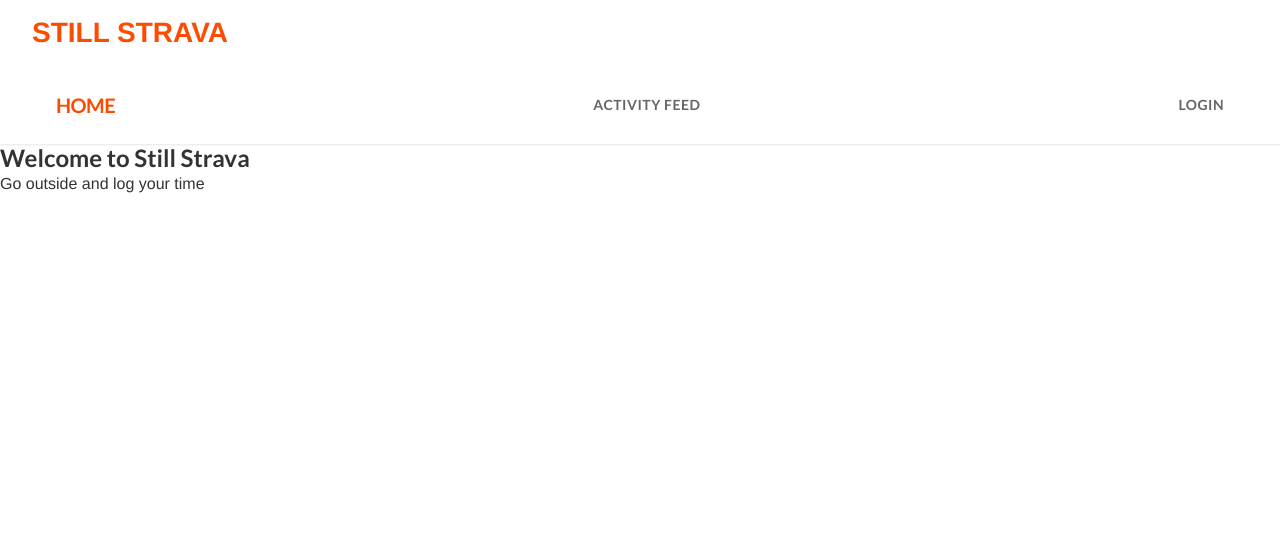
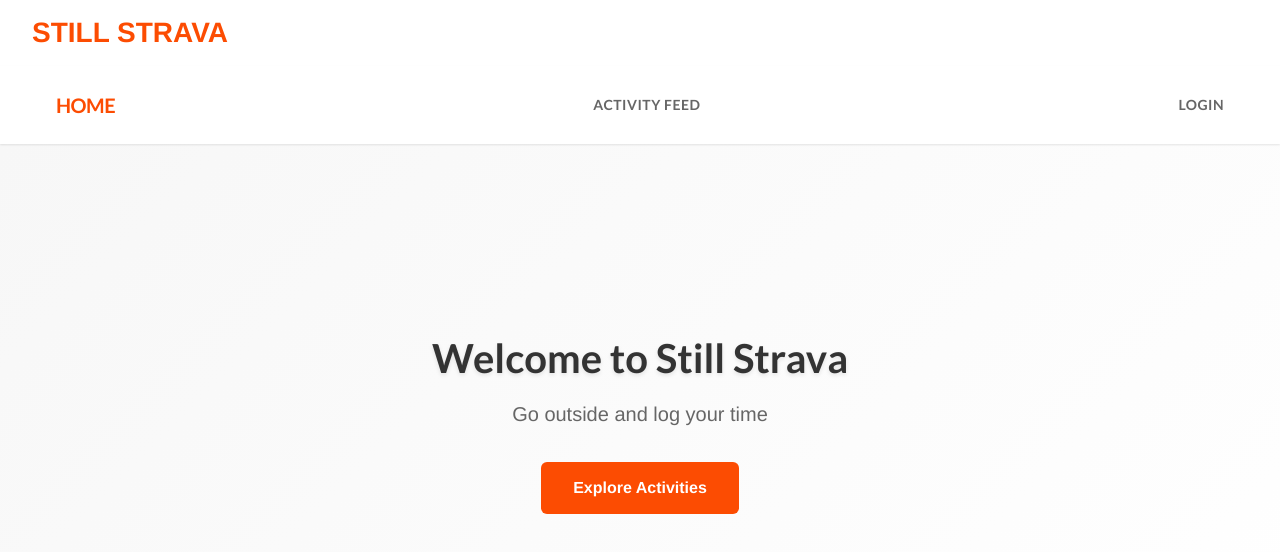
Before and after one commit to ThisbeSchoJo/still-strava, a React (Create React App) app in the folder client/: page / in a window 1280 px wide. Shown: the top 552 px of the page. Built offline with nearby package versions, Linux system fonts and the light colour scheme.

Commit message:
AddedExplore Activities button to homepage and added styling to homepage in home.css

```diff
--- a/client/src/components/Home.js
+++ b/client/src/components/Home.js
@@ -1,13 +1,16 @@
-function Home(){
-    return (
-        <div className="homepage">
-            <h2> Welcome to Still Strava</h2>
-            <p>
-                Go outside and log your time
-            </p>
+import "../styling/home.css";
+import { Link } from "react-router-dom";
 
-        </div>
-    )
+function Home() {
+  return (
+    <div className="homepage">
+      <h2>Welcome to Still Strava</h2>
+      <p>Go outside and log your time</p>
+      <Link to="/activity-feed" className="cta-button primary">
+        Explore Activities
+      </Link>
+    </div>
+  );
 }
 
 export default Home;
--- /dev/null
+++ b/client/src/styling/home.css
@@ -0,0 +1,68 @@
+/* Simple Home page styling */
+
+.homepage {
+  min-height: 70vh;
+  display: flex;
+  flex-direction: column;
+  align-items: center;
+  justify-content: center;
+  text-align: center;
+  padding: 2rem;
+  background: linear-gradient(135deg, #f7f7f7 0%, #ffffff 100%);
+}
+
+.homepage h2 {
+  font-size: 2.5rem;
+  font-weight: 700;
+  color: #333;
+  margin-bottom: 1rem;
+  text-shadow: 0 2px 4px rgba(0, 0, 0, 0.1);
+}
+
+.homepage p {
+  font-size: 1.25rem;
+  color: #666;
+  margin-bottom: 2rem;
+  max-width: 500px;
+  line-height: 1.6;
+}
+
+/* Simple call-to-action button */
+.cta-button {
+  padding: 0.875rem 2rem;
+  border: none;
+  border-radius: 6px;
+  font-size: 1rem;
+  font-weight: 600;
+  cursor: pointer;
+  transition: all 0.2s ease;
+  text-decoration: none;
+  display: inline-block;
+}
+
+.cta-button.primary {
+  background-color: #fc4c02;
+  color: white;
+}
+
+.cta-button.primary:hover {
+  background-color: #e34402;
+  transform: translateY(-2px);
+  box-shadow: 0 6px 16px rgba(252, 76, 2, 0.3);
+}
+
+/* Responsive design */
+@media (max-width: 768px) {
+  .homepage {
+    padding: 1rem;
+    min-height: 60vh;
+  }
+
+  .homepage h2 {
+    font-size: 2rem;
+  }
+
+  .homepage p {
+    font-size: 1.1rem;
+  }
+}
```
